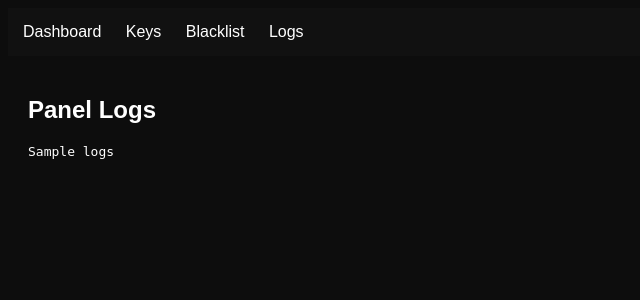
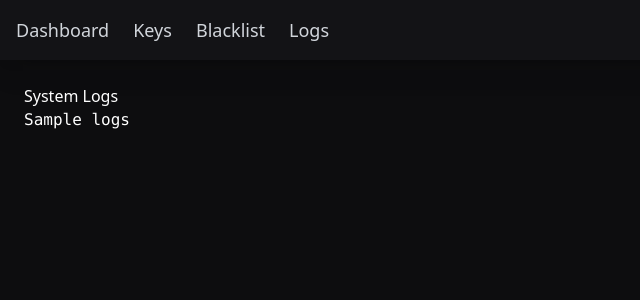
Before and after one commit to AsianTwchSecond/eclipse-hwid, a Flask app: template templates/logs.html in a window 1280 px wide. Shown: the top 300 px of the page, without its empty margins (0-640 px from the left). Run offline with Flask 3, Linux system fonts and the light colour scheme; the template is opened without the code that fills it: most values are stand-ins (such as "Sample title", 1, 10 or a date in 2020); some libraries are stand-ins or nearby versions.

Commit message:
Update logs.html

```diff
--- a/templates/logs.html
+++ b/templates/logs.html
@@ -1,26 +1,5 @@
-<!DOCTYPE html>
-<html>
-<head>
-    <title>Logs</title>
-    <link rel="stylesheet" href="/static/style.css">
-</head>
-
-<body>
-
-<div class="nav">
-    <a href="/dashboard">Dashboard</a>
-    <a href="/keys">Keys</a>
-    <a href="/blacklist">Blacklist</a>
-    <a href="/logs">Logs</a>
-</div>
-
-<div class="content">
-    <h2>Panel Logs</h2>
-
-    <pre class="logs-box">
-{{ logs }}
-    </pre>
-</div>
-
-</body>
-</html>
+{% extends "base.html" %}
+{% block content %}
+<h2>System Logs</h2>
+<pre>{{ logs }}</pre>
+{% endblock %}
```
